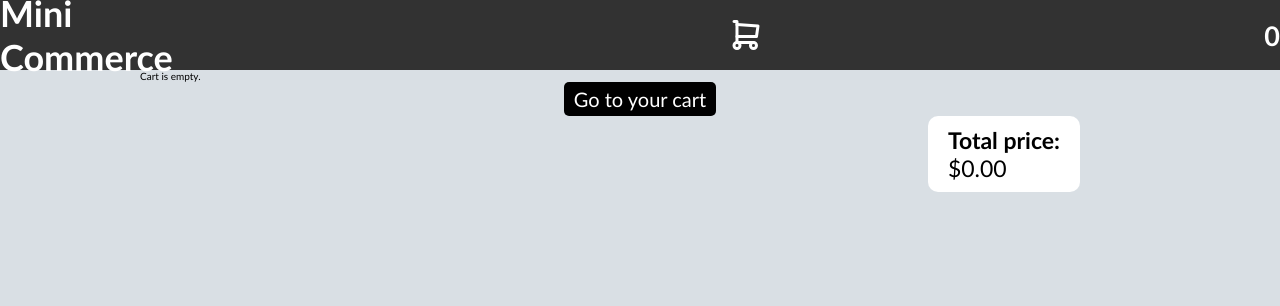
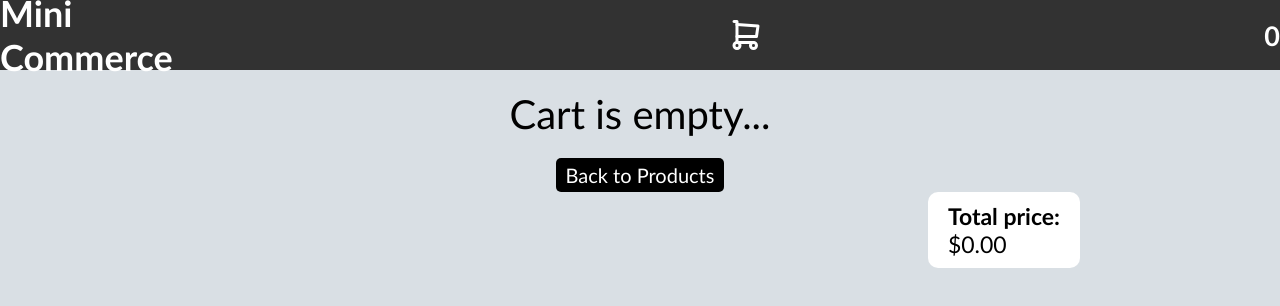
Before and after one commit to bernardkrehula/React-mini-commerce, a React (Vite) app in the folder my-app/: page / in a window 1280 px wide. Both pictures are taken after a click on the icon 746 px from the left and 35 px from the top of the page. Shown: the top 306 px of the page. Built offline with nearby package versions, Linux system fonts and the light colour scheme.

Commit message:
Update dishes in cart

```diff
--- a/my-app/src/App.css
+++ b/my-app/src/App.css
@@ -15,7 +15,6 @@ body{
 }
 .web-name {
   display: flex;
-  justify-content: center;
   background-color: rgb(50, 50, 50);
   color: white;
   gap: 500px;
@@ -27,6 +26,9 @@ body{
   height: 40px;
   width: 40px;
   cursor: pointer;
+}
+.web-name h2 {
+
 }
 .title{
   text-align: center;
@@ -102,3 +104,9 @@ body{
   padding: 10px 20px;
   margin-bottom: 50px;
 }
+.empty-cart {
+  font-size: 4rem;
+  text-align: center;
+  margin-top: 20px;
+  margin-bottom: 20px;
+}
--- a/my-app/src/App.jsx
+++ b/my-app/src/App.jsx
@@ -43,6 +43,17 @@ function App() {
   const changeAmount = (id, value) => {
     setDishes(prev => prev.map(dish => dish.id === id ? {...dish, amount: value} : dish))
   }
+  const changeCartAmount = (id, newAmount) => {
+    setCart(prevCart =>
+      prevCart
+        .map(item =>
+          item.id === id
+            ? { ...item, amount: newAmount }
+            : item
+        )
+        .filter(item => item.amount > 0)
+  );
+};
 
   //Pitati nemanju moze li se staviti neka univerzalna funkcija find?
   return (
@@ -54,7 +65,7 @@ function App() {
           <h2>{cartAmount}</h2>
         </div>
         <div className='feed'>
-          {getCartClick ? <ShoppingCart cart={cart}/> :
+          {getCartClick ? <ShoppingCart cart={cart} changeCartAmount={changeCartAmount}/> :
           <>
             <div className='title'>
               <h2>Search product</h2>
@@ -68,7 +79,7 @@ function App() {
             </>
           }
         </div>
-        <Btn variation="primary" onClick={() => { isCartClicked(false) }}>Go to your cart</Btn>
+        <Btn variation="primary" onClick={() => { isCartClicked(prev => !prev) }}>{getCartClick ? 'Back to Products' : 'Go to your cart'}</Btn>
         <div className='total-price'>
           <h4>Total price:</h4>
           <span>${cartPrice.toFixed(2)}</span>
--- a/my-app/src/Cart.jsx
+++ b/my-app/src/Cart.jsx
@@ -1,8 +1,17 @@
 import './App.css'
+import Btn from './Btn';
+import './Btn.css'
 
-const ShoppingCart = ({cart}) => {
-     if (!cart || cart.length === 0) return <p>Cart is empty.</p>;
+const ShoppingCart = ({cart, changeCartAmount}) => {
+     if (!cart || cart.length === 0) return <p className='empty-cart'>Cart is empty...</p>;
 
+    const increase = (id, amount) => {
+        changeCartAmount(id, amount + 1);
+    };
+
+  const decrease = (id, amount) => {
+    changeCartAmount(id, amount - 1);
+  };
   return (
     <>
     <ul className='shop-content'>
@@ -14,6 +23,11 @@ const ShoppingCart = ({cart}) => {
                 <h4>{info}</h4>
                 <span>${price}</span>
             </div>
+            <div className='product-amount'>
+                <button onClick={() => decrease(id, amount)}>-</button>
+                <span style={{ margin: "0 10px" }}>{amount}</span>
+                <button onClick={() => increase(id, amount)}>+</button>
+            </div>
             </li>
             <hr></hr>
         </>
```
